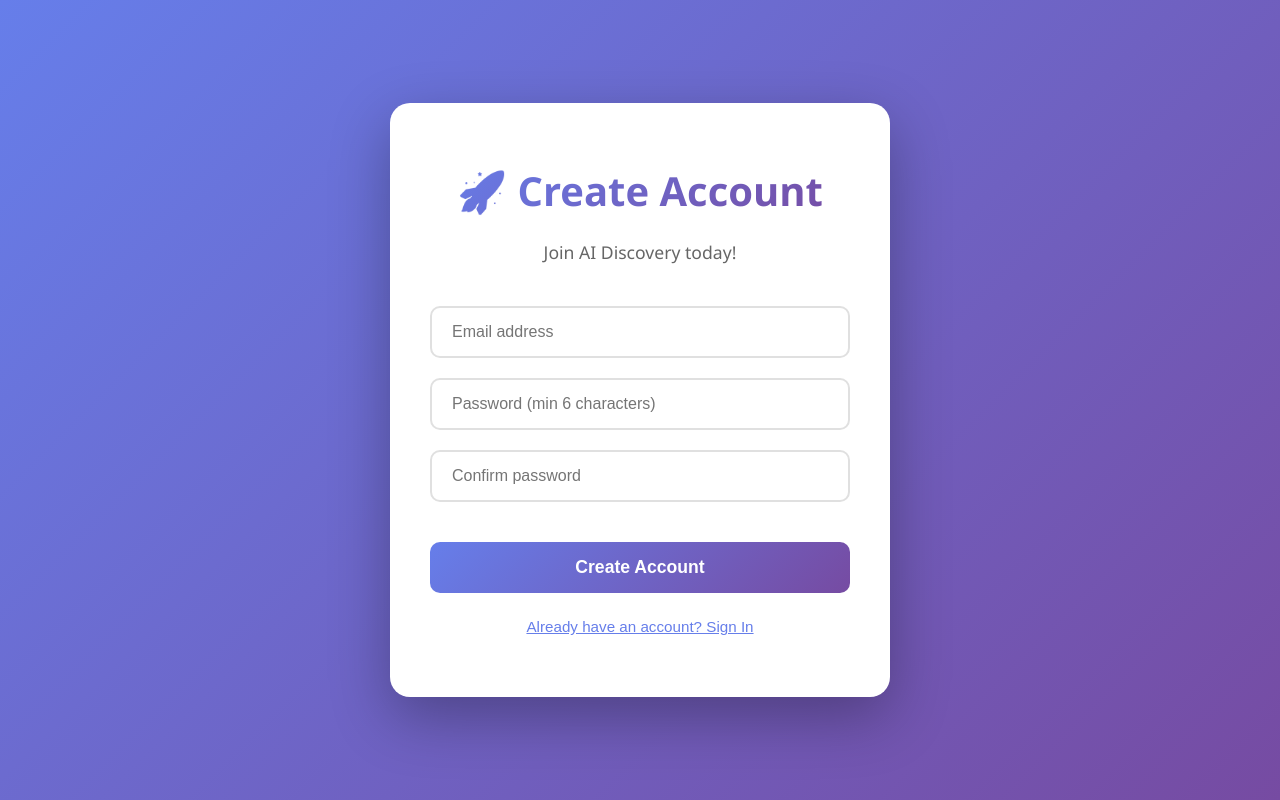
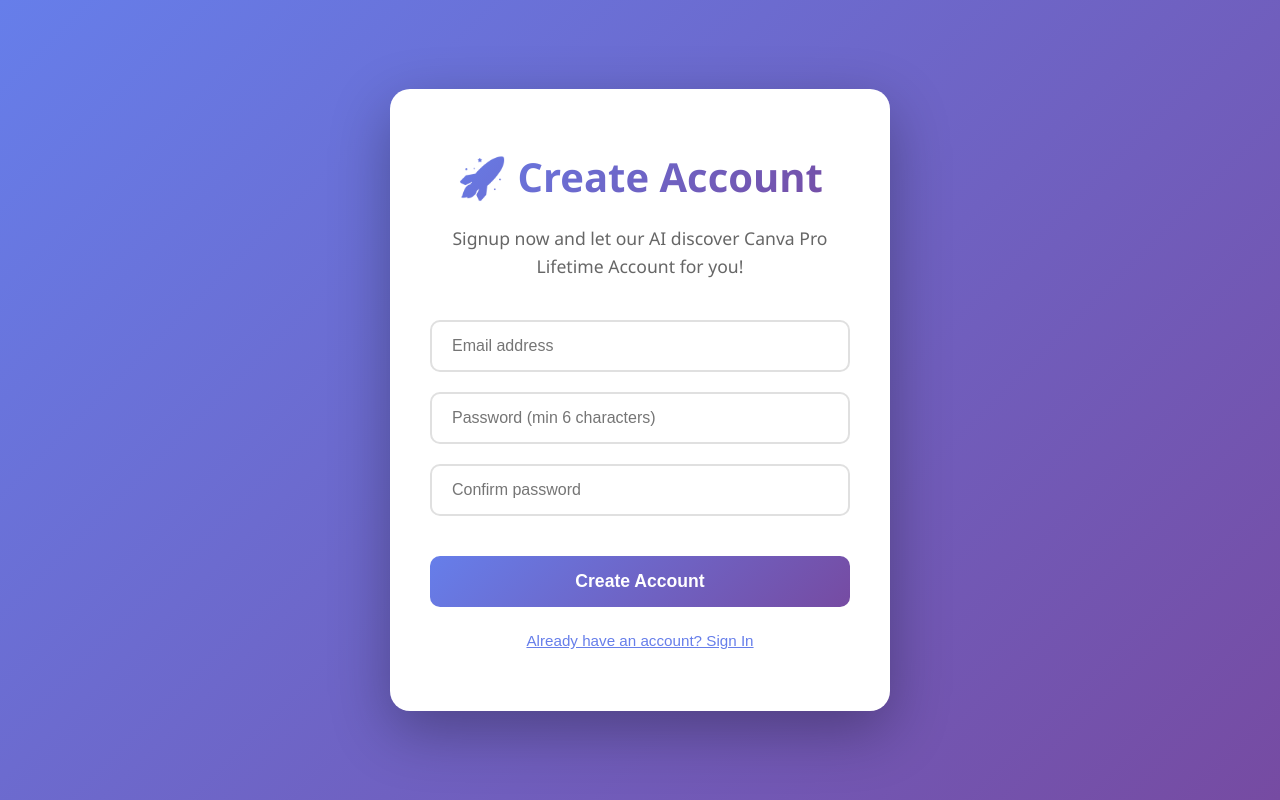
Before and after one commit to ycdo-dev/mycanva, a plain HTML site: page index.html in a window 1280 px wide. Both pictures are taken after a click on the button "Don't have an account? Sign Up". Drawn offline with Linux system fonts and the light colour scheme; no server answers.

Commit message:
Update index.html

```diff
--- a/index.html
+++ b/index.html
@@ -283,7 +283,7 @@
     <!-- Login Form -->
     <div id="loginContainer" class="container">
         <h1>🚀 Canva Pro AI Discovery </h1>
-        <p>Sign in and let our AI discover Canva Pro Lifetime Account for you!!</p>
+        <p>Sign in and let our AI discover Canva Pro Lifetime Account for you!</p>
 
         <div class="input-group">
             <input type="email" id="loginEmail" placeholder="Email address" required>
@@ -302,7 +302,7 @@
     <!-- Sign Up Form -->
     <div id="signupContainer" class="container hidden">
         <h1>🚀 Create Account</h1>
-        <p>Join AI Discovery today!</p>
+        <p>Signup now and let our AI discover Canva Pro Lifetime Account for you!</p>
 
         <div class="input-group">
             <input type="email" id="signupEmail" placeholder="Email address" required>
@@ -325,7 +325,7 @@
     <!-- Main Application -->
     <div id="mainContainer" class="container hidden">
         <h1>🚀 AI Discovery</h1>
-        <p>Let our AI discover something amazing for you!</p>
+        <p>Let our AI discover Canva Pro Lifetime Account for you!</p>
 
         <div class="user-info" id="userInfo"></div>
 
```
